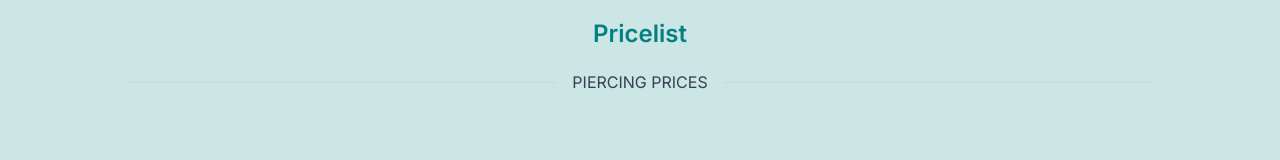
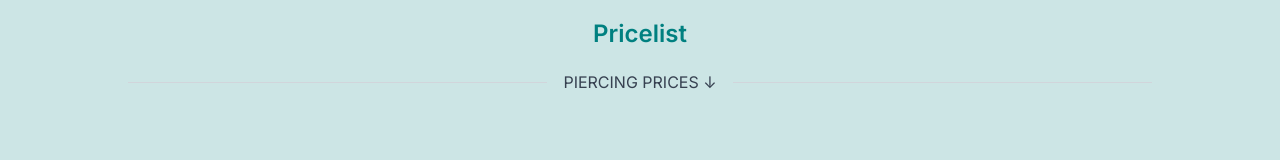
Before and after one commit to RyanM2777/GoodOmens, a Next.js app: page /services in a window 1280 px wide. Shown: the part 174-334 px from the top of the page. Built offline with nearby package versions, Linux system fonts and the light colour scheme.

Commit message:
Update Pricelist.jsx

```diff
--- a/app/_components/Pricelist.jsx
+++ b/app/_components/Pricelist.jsx
@@ -16,7 +16,7 @@ const Pricelist = () => {
           </p>
           <div className="flex items-center gap-4 bg-tealGreen-100 cursor-pointer" onClick={togglePrices}>
             <div className="flex-1 h-px bg-gray-300"></div>
-            <span className="text-gray-700">PIERCING PRICES</span>
+            <span className="text-gray-700">PIERCING PRICES &#8595;</span>
             <div className="flex-1 h-px bg-gray-300"></div>
           </div>
         </div>
```
